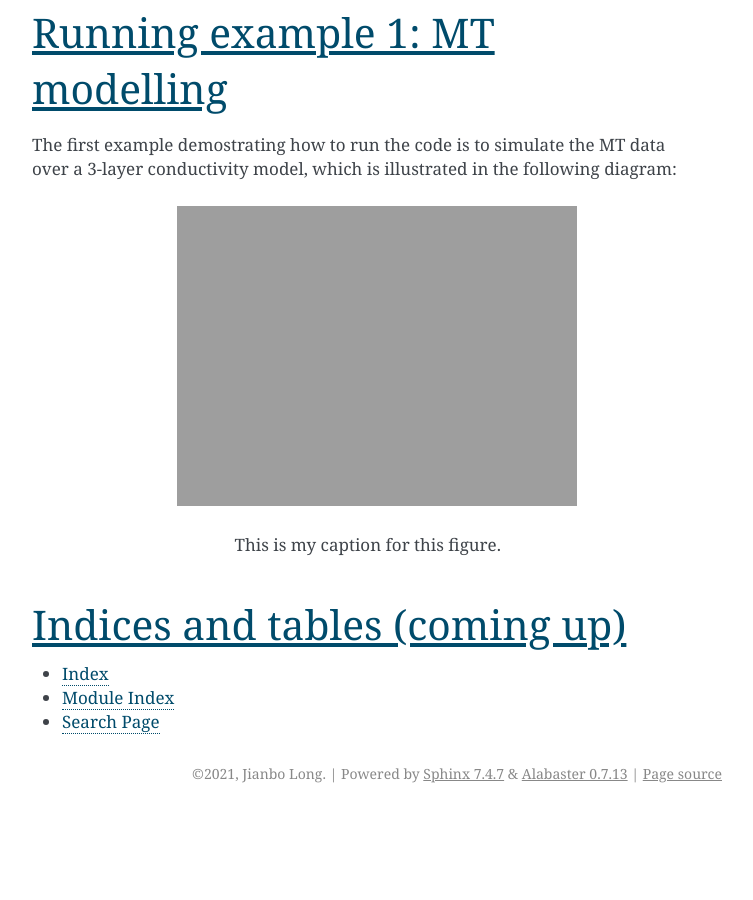
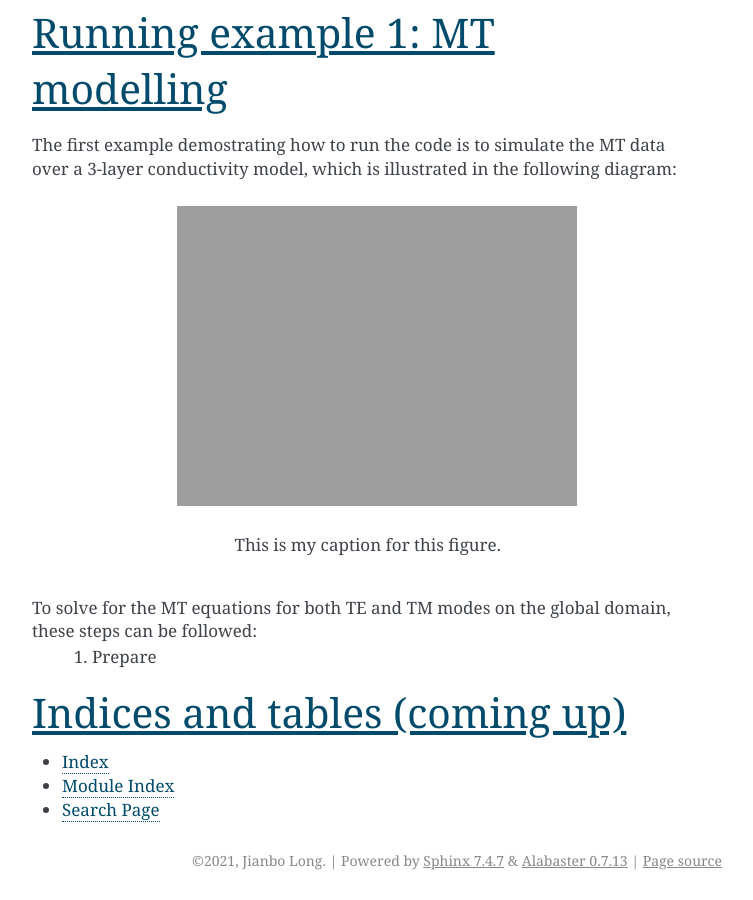
Before and after one commit to InfinityHub/FE2D_forEM, a Sphinx documentation site: the page built from docs/source/index.rst, in a window 1280 px wide and 900 px high, scrolled down 7302 px. Shown: the whole window, without its empty margins (388-1141 px from the left). Built offline with Sphinx 7.4.7, drawn with Linux system fonts in a browser that asks for light colours; before the commit the page ends 8115 px from its top, so only the background shows below that.

Commit message:
updating documentation 1.0

```diff
--- a/docs/source/index.rst
+++ b/docs/source/index.rst
@@ -201,10 +201,12 @@ Running example 1: MT modelling
 The first example demostrating how to run the code is to simulate the MT data over a 3-layer conductivity model, which is illustrated in the following diagram:
 
    .. figure:: /MT2D_3layer (example 1)/mesh_files/MT2D_3layer.pdf
+	       :scale: 60 %
 
 	    This is my caption for this figure.
 
-
+To solve for the MT equations for both TE and TM modes on the global domain, these steps can be followed:
+  #. Prepare
 
 
 Indices and tables (coming up)
```
